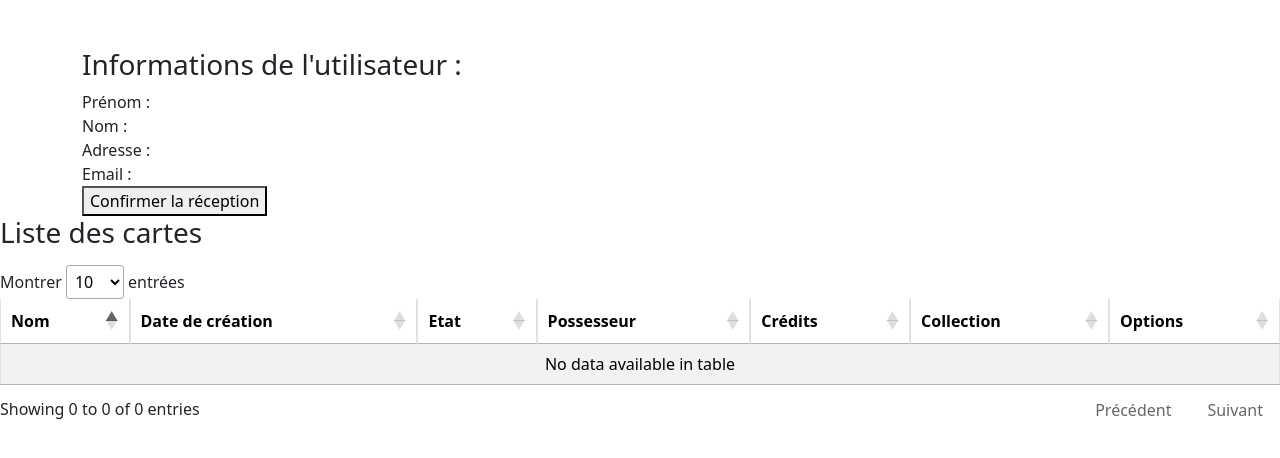
After one commit to davassayah/TPI_David_Assayah_2023, a PHP site: page /userProfile.php in a window 1280 px wide. The commit adds this page. Shown: the top 458 px of the page. Run offline with PHP 8.4, Linux system fonts and the light colour scheme; data that the repository does not hold is empty; some libraries are stand-ins or nearby versions.

Commit message:
Correction de la base de données et réalisation du frontend de la page userProfile.php

```diff
--- a/index.php
+++ b/index.php
@@ -59,6 +59,7 @@
                     <input type="submit" name="submit" value="Rechercher" class="btn btn-success btn-sm">
                 </div>
             </form>
+
             <h3 class="mb-3">Liste des cartes</h3>
 
             <form action="#" method="post">
--- /dev/null
+++ b/userProfile.php
@@ -0,0 +1,113 @@
+<?php
+
+?>
+
+<!DOCTYPE html>
+<html lang="fr">
+
+<head>
+    <meta charset="UTF-8">
+    <meta http-equiv="X-UA-Compatible" content="IE=edge">
+    <meta name="viewport" content="width=device-width, initial-scale=1">
+    <link href="./css/style.css" rel="stylesheet">
+    <link href="https://cdn.jsdelivr.net/npm/bootstrap@5.3.0-alpha3/dist/css/bootstrap.min.css" rel="stylesheet" integrity="sha384-KK94CHFLLe+nY2dmCWGMq91rCGa5gtU4mk92HdvYe+M/SXH301p5ILy+dN9+nJOZ" crossorigin="anonymous">
+    <script src="https://code.jquery.com/jquery-3.6.4.js" integrity="sha256-a9jBBRygX1Bh5lt8GZjXDzyOB+bWve9EiO7tROUtj/E=" crossorigin="anonymous"></script>
+    <link rel="stylesheet" href="https://cdn.datatables.net/1.13.4/css/jquery.dataTables.css" />
+    <script src="https://cdn.datatables.net/1.13.4/js/jquery.dataTables.js"></script>
+    <title>Echange de cartes à collectionner</title>
+</head>
+
+<body>
+    <fieldset class="mb-3 mt-5">
+        <div class="container">
+            <div class="user-body">
+                <h3>Informations de l'utilisateur : </h3> <?php
+                echo "Prénom : " . $OneUser["useFirstName"] . "<br>" . "Nom : " . $OneUser["useName"] . "<br>" . "Adresse : " . $OneUser["useAddress"] . "<br>" . "Email : " . $OneUser["useEmail"] ?>
+                <div class="confirmOrder"></div>
+                <!--Gestion de l'état de la commande. Si aucune commande en attente affiche "Aucune commande à confirmer". Si commande en attente affiche un bouton "Confirmer la réception"-->
+                <button>Confirmer la réception</button>
+            </div>
+        </div>
+        <h3 class="mb-3">Liste des cartes</h3>
+
+        <form action="#" method="post">
+            <table id="sortTable" class="table table-striped table-bordered table-sm" cellspacing="0" width="100%">
+                <thead>
+                    <tr>
+                        <th class="th-sm">
+                            Nom
+                        </th>
+                        <th class="th-sm">
+                            Date de création
+                        </th>
+                        <th class="th-sm">
+                            Etat
+                        </th>
+                        <th class="th-sm">
+                            Possesseur
+                        </th>
+                        <th class="th-sm">
+                            Crédits
+                        </th>
+                        <th class="th-sm">
+                            Collection
+                        </th>
+                        <th class="th-sm">
+                            Options
+                        </th>
+                    </tr>
+                </thead>
+                <tbody>
+                    <?php foreach ($cards as $card) { ?>
+                        <tr>
+                            <td><?php echo $card["carName"] ?></td>
+                            <td><?php echo $card["carDate"] ?></td>
+                            <td><?php echo $card["carCredits"] ?></td>
+                            <td><?php echo $card["carCondition"] ?></td>
+                            <td><?php echo $card["carCollectionName"] ?></td>
+                            <td class="containerOptions">
+                                <!--Affiche différentes fonctionnalités selon que l'utilisateur soit connecté en tant qu'utilisateur ou en tant qu'admin-->
+                                <a class="link-light" href="updateCard.php?idCard=<?php echo $card["idCard"]; ?>">
+                                    <img height="20em" src="./img/modify.png" alt="edit">
+                                </a>
+                                <a class="link-light" href="javascript:confirmDelete(<?php echo $card["idCard"] ?>)">
+                                    <img height="20em" src="./img/delete.png" alt="delete">
+                                </a>
+                                <a class="link-light" href="detailCard.php?idCard=<?php echo $card["idCard"] ?>">
+                                    <img height="20em" src="./img/detail.png" alt="detail">
+                                </a>
+                            <?php } ?>
+                            </td>
+                        </tr>
+                </tbody>
+            </table>
+        </form>
+        <script src="js/script.js"></script>
+        </div>
+    </fieldset>
+    </div>
+    <script>
+        $(document).ready(function() {
+            $('#sortTable').DataTable({
+                searching: false,
+                language: {
+                    lengthMenu: "Montrer _MENU_ entrées",
+                    info: "_TOTAL_ résultats trouvés",
+                    paginate: {
+                        next: "Suivant",
+                        previous: "Précédent"
+                    }
+                }
+            });
+
+            // Afficher/Cacher les filtres en fonction du bouton "Plus de filtres"
+            $('#more-filters-btn').click(function() {
+                $('#filter-section').toggleClass('d-none');
+                $('#filter-gender').toggleClass('d-none');
+            });
+        });
+    </script>
+
+</body>
+
+</html>
```
Also changed, not shown: 5 other files.
